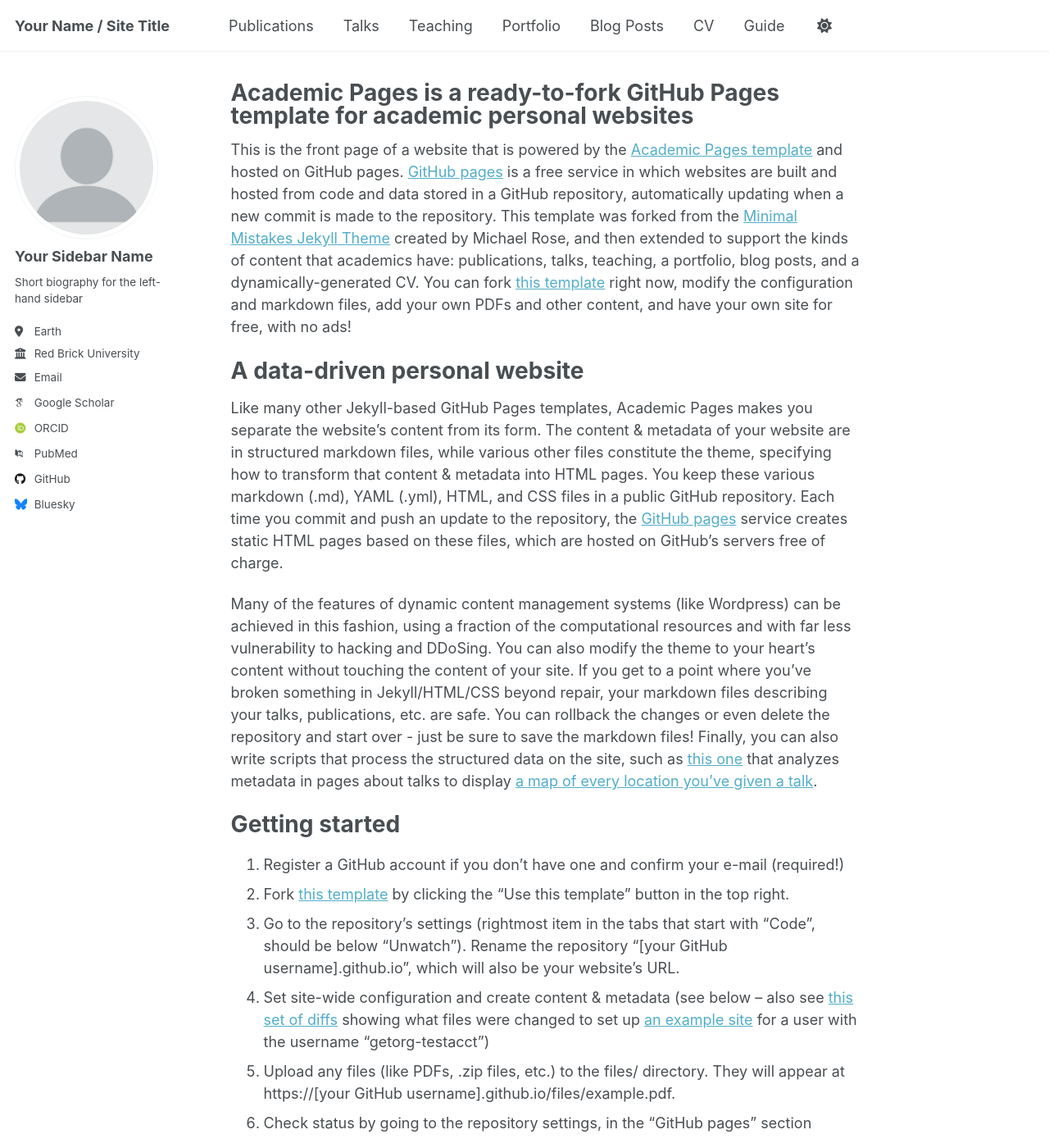
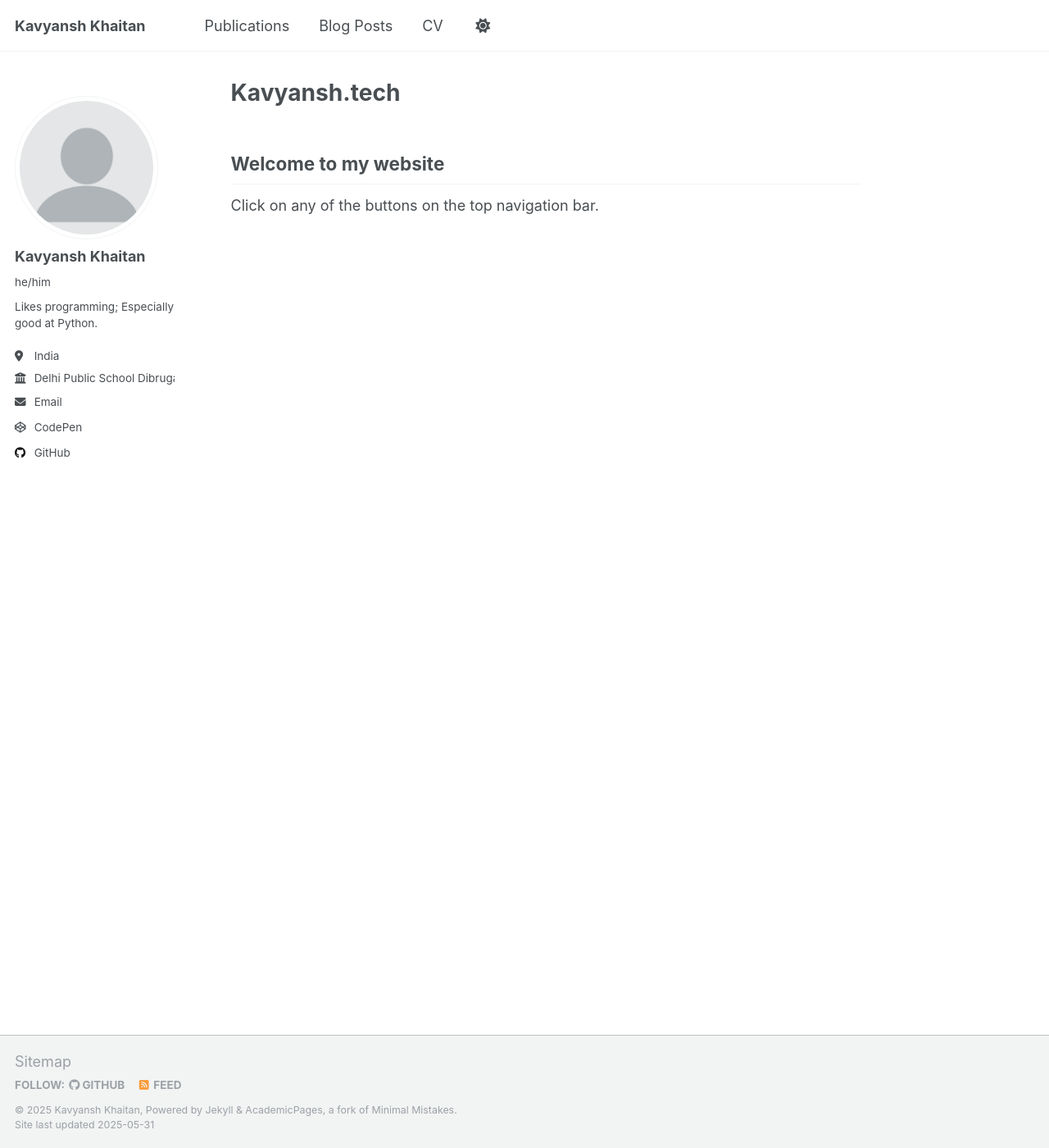
Before and after one commit to KavyanshKhaitan2/kavyansh.tech, a Jekyll site: the page built from _pages/about.md, in a window 1280 px wide and 1400 px high. Shown: the whole window at 82% size. Built offline with Jekyll 4.4.1, drawn with Linux system fonts in a browser that asks for light colours; some web fonts are replaced; some of the changed text lies outside the part shown.

Commit message:
Initial update

```diff
--- a/_config.yml
+++ b/_config.yml
@@ -9,13 +9,13 @@
 # Basic Site Settings
 locale                   : "en-US"
 site_theme               : "default"
-title                    : "Your Name / Site Title"
+title                    : "Kavyansh Khaitan"
 title_separator          : "-"
-name                     : &name "Your Name"
-description              : &description "personal description"
-url                      : https://academicpages.github.io # the base hostname & protocol for your site e.g. "https://[your GitHub username].github.io" or if you already have some other page hosted on Github then use "https://[your GitHub username].github.io/[Your Repo Name]"
-baseurl                  : "" # the subpath of your site, e.g. "/blog"
-repository               : "academicpages/academicpages.github.io"
+name                     : &name "Kavyansh Khaitan"
+description              : &description "i like coding"
+url                      : # https://kavyansh.tech # the base hostname & protocol for your site e.g. "https://[your GitHub username].github.io" or if you already have some other page hosted on Github then use "https://[your GitHub username].github.io/[Your Repo Name]"
+baseurl                  : "/" # the subpath of your site, e.g. "/blog"
+repository               : "kavyanshkhaitan2/kavyansh.tech"
 
 # Site Author - The following control what appear as part of the author content on the side bar.
 #               If a field is blank the icon and link will not appear, otherwise it will be shown.
@@ -23,35 +23,35 @@
 author:
   # Biographic information
   avatar           : "profile.png"
-  name             : "Your Sidebar Name"
-  pronouns         : # example: "she/her"
-  bio              : "Short biography for the left-hand sidebar"
-  location         : "Earth"
-  employer         : "Red Brick University"
-  uri              : # URL
-  email            : "none@example.org"
+  name             : "Kavyansh Khaitan"
+  pronouns         : "he/him" # example: "she/her"
+  bio              : "Likes programming; Especially good at Python."
+  location         : "India"
+  employer         : "Delhi Public School Dibrugarh"
+  uri              : # "https://kavyansh.tech" # URL
+  email            : "kavyanshkhaitan11@gmail.com"
 
   # Academic websites
   academia         : # URL
   arxiv            : # URL - Update with the correct link to your profile
-  googlescholar    : "https://scholar.google.com/citations?user=PS_CX0AAAAAJ"
+  googlescholar    : # "https://scholar.google.com/citations?user=PS_CX0AAAAAJ"
   impactstory      : # URL
-  orcid            : "http://orcid.org/yourorcidurl"
+  orcid            : # "http://orcid.org/yourorcidurl"
   semantic         : # URL
-  pubmed           : "https://www.ncbi.nlm.nih.gov/pubmed/?term=john+snow"
+  pubmed           : # "https://www.ncbi.nlm.nih.gov/pubmed/?term=john+snow"
   researchgate     : # URL
   scopus           : # URL
 
   # Repositories and software development
   bitbucket        : # Username - Update with your username on the site
-  codepen          : # Username
+  codepen          : "Kavyansh" # Username
   dribbble         : # Username
-  github           : "academicpages"
+  github           : "KavyanshKhaitan2" # Username
   kaggle           : # Username
   stackoverflow    : # User number or user number and name (i.e., use "1" or "1/jeff-atwood")
 
   # Social media
-  bluesky          : "bsky.app" # Replace this with you Bluesky username
+  bluesky          : # "bsky.app" # Replace this with you Bluesky username
   facebook         : # Username
   flickr           : # Username
   foursquare       : # Username
@@ -73,7 +73,7 @@
   weibo            : # Username
   wikipedia        : # Username
   xing             : # Username
-  youtube          : # Username
+  youtube          : # "@KavyanshKhaitan" # Username
   zhihu            : # Username
 
 # Publication Category - The following the list of publication categories and their headings
@@ -86,7 +86,7 @@
     title: 'Conference Papers'
 
 # Site Settings
-teaser                   :  # filename of teaser fallback teaser image placed in /images/, .e.g. "500x300.png"
+teaser                   : "500x300.png" # filename of teaser fallback teaser image placed in /images/, .e.g. "500x300.png"
 breadcrumbs              : false # true, false (default)
 words_per_minute         : 160
 future                   : true
--- a/_pages/about.md
+++ b/_pages/about.md
@@ -1,49 +1,53 @@
 ---
 permalink: /
-title: "Academic Pages is a ready-to-fork GitHub Pages template for academic personal websites"
+title: "Kavyansh.tech"
 author_profile: true
 redirect_from:
   - /about/
   - /about.html
 ---
 
-This is the front page of a website that is powered by the [Academic Pages template](https://github.com/academicpages/academicpages.github.io) and hosted on GitHub pages. [GitHub pages](https://pages.github.com) is a free service in which websites are built and hosted from code and data stored in a GitHub repository, automatically updating when a new commit is made to the repository. This template was forked from the [Minimal Mistakes Jekyll Theme](https://mmistakes.github.io/minimal-mistakes/) created by Michael Rose, and then extended to support the kinds of content that academics have: publications, talks, teaching, a portfolio, blog posts, and a dynamically-generated CV. You can fork [this template](https://github.com/academicpages/academicpages.github.io) right now, modify the configuration and markdown files, add your own PDFs and other content, and have your own site for free, with no ads!
+Welcome to my website
+---
+Click on any of the buttons on the top navigation bar.
 
-A data-driven personal website
+<!-- This is the front page of a website that is powered by the [Academic Pages template](https://github.com/academicpages/academicpages.github.io) and hosted on GitHub pages. [GitHub pages](https://pages.github.com) is a free service in which websites are built and hosted from code and data stored in a GitHub repository, automatically updating when a new commit is made to the repository. This template was forked from the [Minimal Mistakes Jekyll Theme](https://mmistakes.github.io/minimal-mistakes/) created by Michael Rose, and then extended to support the kinds of content that academics have: publications, talks, teaching, a portfolio, blog posts, and a dynamically-generated CV. You can fork [this template](https://github.com/academicpages/academicpages.github.io) right now, modify the configuration and markdown files, add your own PDFs and other content, and have your own site for free, with no ads! -->
+
+<!-- A data-driven personal website
 ======
-Like many other Jekyll-based GitHub Pages templates, Academic Pages makes you separate the website's content from its form. The content & metadata of your website are in structured markdown files, while various other files constitute the theme, specifying how to transform that content & metadata into HTML pages. You keep these various markdown (.md), YAML (.yml), HTML, and CSS files in a public GitHub repository. Each time you commit and push an update to the repository, the [GitHub pages](https://pages.github.com/) service creates static HTML pages based on these files, which are hosted on GitHub's servers free of charge.
+Like many other Jekyll-based GitHub Pages templates, Academic Pages makes you separate the website's content from its form. The content & metadata of your website are in structured markdown files, while various other files constitute the theme, specifying how to transform that content & metadata into HTML pages. You keep these various markdown (.md), YAML (.yml), HTML, and CSS files in a public GitHub repository. Each time you commit and push an update to the repository, the [GitHub pages](https://pages.github.com/) service creates static HTML pages based on these files, which are hosted on GitHub's servers free of charge. -->
 
-Many of the features of dynamic content management systems (like Wordpress) can be achieved in this fashion, using a fraction of the computational resources and with far less vulnerability to hacking and DDoSing. You can also modify the theme to your heart's content without touching the content of your site. If you get to a point where you've broken something in Jekyll/HTML/CSS beyond repair, your markdown files describing your talks, publications, etc. are safe. You can rollback the changes or even delete the repository and start over - just be sure to save the markdown files! Finally, you can also write scripts that process the structured data on the site, such as [this one](https://github.com/academicpages/academicpages.github.io/blob/master/talkmap.ipynb) that analyzes metadata in pages about talks to display [a map of every location you've given a talk](https://academicpages.github.io/talkmap.html).
+<!-- Many of the features of dynamic content management systems (like Wordpress) can be achieved in this fashion, using a fraction of the computational resources and with far less vulnerability to hacking and DDoSing. You can also modify the theme to your heart's content without touching the content of your site. If you get to a point where you've broken something in Jekyll/HTML/CSS beyond repair, your markdown files describing your talks, publications, etc. are safe. You can rollback the changes or even delete the repository and start over - just be sure to save the markdown files! Finally, you can also write scripts that process the structured data on the site, such as [this one](https://github.com/academicpages/academicpages.github.io/blob/master/talkmap.ipynb) that analyzes metadata in pages about talks to display [a map of every location you've given a talk](https://academicpages.github.io/talkmap.html). -->
 
-Getting started
+<!-- Getting started
 ======
 1. Register a GitHub account if you don't have one and confirm your e-mail (required!)
 1. Fork [this template](https://github.com/academicpages/academicpages.github.io) by clicking the "Use this template" button in the top right.
 1. Go to the repository's settings (rightmost item in the tabs that start with "Code", should be below "Unwatch"). Rename the repository "[your GitHub username].github.io", which will also be your website's URL.
 1. Set site-wide configuration and create content & metadata (see below -- also see [this set of diffs](http://archive.is/3TPas) showing what files were changed to set up [an example site](https://getorg-testacct.github.io) for a user with the username "getorg-testacct")
 1. Upload any files (like PDFs, .zip files, etc.) to the files/ directory. They will appear at https://[your GitHub username].github.io/files/example.pdf.
-1. Check status by going to the repository settings, in the "GitHub pages" section
+1. Check status by going to the repository settings, in the "GitHub pages" section -->
 
-Site-wide configuration
+<!-- Site-wide configuration
 ------
-The main configuration file for the site is in the base directory in [_config.yml](https://github.com/academicpages/academicpages.github.io/blob/master/_config.yml), which defines the content in the sidebars and other site-wide features. You will need to replace the default variables with ones about yourself and your site's github repository. The configuration file for the top menu is in [_data/navigation.yml](https://github.com/academicpages/academicpages.github.io/blob/master/_data/navigation.yml). For example, if you don't have a portfolio or blog posts, you can remove those items from that navigation.yml file to remove them from the header.
+The main configuration file for the site is in the base directory in [_config.yml](https://github.com/academicpages/academicpages.github.io/blob/master/_config.yml), which defines the content in the sidebars and other site-wide features. You will need to replace the default variables with ones about yourself and your site's github repository. The configuration file for the top menu is in [_data/navigation.yml](https://github.com/academicpages/academicpages.github.io/blob/master/_data/navigation.yml). For example, if you don't have a portfolio or blog posts, you can remove those items from that navigation.yml file to remove them from the header.  -->
 
-Create content & metadata
+<!-- Create content & metadata
 ------
-For site content, there is one markdown file for each type of content, which are stored in directories like _publications, _talks, _posts, _teaching, or _pages. For example, each talk is a markdown file in the [_talks directory](https://github.com/academicpages/academicpages.github.io/tree/master/_talks). At the top of each markdown file is structured data in YAML about the talk, which the theme will parse to do lots of cool stuff. The same structured data about a talk is used to generate the list of talks on the [Talks page](https://academicpages.github.io/talks), each [individual page](https://academicpages.github.io/talks/2012-03-01-talk-1) for specific talks, the talks section for the [CV page](https://academicpages.github.io/cv), and the [map of places you've given a talk](https://academicpages.github.io/talkmap.html) (if you run this [python file](https://github.com/academicpages/academicpages.github.io/blob/master/talkmap.py) or [Jupyter notebook](https://github.com/academicpages/academicpages.github.io/blob/master/talkmap.ipynb), which creates the HTML for the map based on the contents of the _talks directory).
+For site content, there is one markdown file for each type of content, which are stored in directories like _publications, _talks, _posts, _teaching, or _pages. For example, each talk is a markdown file in the [_talks directory](https://github.com/academicpages/academicpages.github.io/tree/master/_talks). At the top of each markdown file is structured data in YAML about the talk, which the theme will parse to do lots of cool stuff. The same structured data about a talk is used to generate the list of talks on the [Talks page](https://academicpages.github.io/talks), each [individual page](https://academicpages.github.io/talks/2012-03-01-talk-1) for specific talks, the talks section for the [CV page](https://academicpages.github.io/cv), and the [map of places you've given a talk](https://academicpages.github.io/talkmap.html) (if you run this [python file](https://github.com/academicpages/academicpages.github.io/blob/master/talkmap.py) or [Jupyter notebook](https://github.com/academicpages/academicpages.github.io/blob/master/talkmap.ipynb), which creates the HTML for the map based on the contents of the _talks directory). -->
 
-**Markdown generator**
+<!-- **Markdown generator**
 
 The repository includes [a set of Jupyter notebooks](https://github.com/academicpages/academicpages.github.io/tree/master/markdown_generator
-) that converts a CSV containing structured data about talks or presentations into individual markdown files that will be properly formatted for the Academic Pages template. The sample CSVs in that directory are the ones I used to create my own personal website at stuartgeiger.com. My usual workflow is that I keep a spreadsheet of my publications and talks, then run the code in these notebooks to generate the markdown files, then commit and push them to the GitHub repository.
+) that converts a CSV containing structured data about talks or presentations into individual markdown files that will be properly formatted for the Academic Pages template. The sample CSVs in that directory are the ones I used to create my own personal website at stuartgeiger.com. My usual workflow is that I keep a spreadsheet of my publications and talks, then run the code in these notebooks to generate the markdown files, then commit and push them to the GitHub repository. -->
 
-How to edit your site's GitHub repository
+<!-- How to edit your site's GitHub repository
 ------
-Many people use a git client to create files on their local computer and then push them to GitHub's servers. If you are not familiar with git, you can directly edit these configuration and markdown files directly in the github.com interface. Navigate to a file (like [this one](https://github.com/academicpages/academicpages.github.io/blob/master/_talks/2012-03-01-talk-1.md) and click the pencil icon in the top right of the content preview (to the right of the "Raw | Blame | History" buttons). You can delete a file by clicking the trashcan icon to the right of the pencil icon. You can also create new files or upload files by navigating to a directory and clicking the "Create new file" or "Upload files" buttons.
+Many people use a git client to create files on their local computer and then push them to GitHub's servers. If you are not familiar with git, you can directly edit these configuration and markdown files directly in the github.com interface. Navigate to a file (like [this one](https://github.com/academicpages/academicpages.github.io/blob/master/_talks/2012-03-01-talk-1.md) and click the pencil icon in the top right of the content preview (to the right of the "Raw | Blame | History" buttons). You can delete a file by clicking the trashcan icon to the right of the pencil icon. You can also create new files or upload files by navigating to a directory and clicking the "Create new file" or "Upload files" buttons.  -->
 
-Example: editing a markdown file for a talk
-![Editing a markdown file for a talk](/images/editing-talk.png)
+<!-- Example: editing a markdown file for a talk
+![Editing a markdown file for a talk](/images/editing-talk.png) -->
 
-For more info
+<!-- For more info
 ------
-More info about configuring Academic Pages can be found in [the guide](https://academicpages.github.io/markdown/), the [growing wiki](https://github.com/academicpages/academicpages.github.io/wiki), and you can always [ask a question on GitHub](https://github.com/academicpages/academicpages.github.io/discussions). The [guides for the Minimal Mistakes theme](https://mmistakes.github.io/minimal-mistakes/docs/configuration/) (which this theme was forked from) might also be helpful.
+More info about configuring Academic Pages can be found in [the guide](https://academicpages.github.io/markdown/), the [growing wiki](https://github.com/academicpages/academicpages.github.io/wiki), and you can always [ask a question on GitHub](https://github.com/academicpages/academicpages.github.io/discussions). The [guides for the Minimal Mistakes theme](https://mmistakes.github.io/minimal-mistakes/docs/configuration/) (which this theme was forked from) might also be helpful. -->
--- a/_portfolio/portfolio-2.html
+++ b/_portfolio/portfolio-2.html
@@ -4,4 +4,5 @@
 collection: portfolio
 ---
 
-This is an item in your portfolio. It can be have images or nice text. If you name the file .md, it will be parsed as markdown. If you name the file .html, it will be parsed as HTML.
+This is an item in your portfolio. It can be have images or nice text. If you name the file .md, it will
+be parsed as markdown. If you name the file .html, it will be parsed as HTML.
```
Also changed, not shown: _data/navigation.yml (+8 -8 lines), _pages/cv-json.md (+1 -1 lines), _pages/cv.md (+23 -12 lines), _posts/2012-08-14-blog-post-1.md (deleted, +0 -20 lines), _posts/2013-08-14-blog-post-2.md (deleted, +0 -20 lines), _posts/2014-08-14-blog-post-3.md (deleted, +0 -20 lines), _posts/2015-08-14-blog-post-4.md (deleted, +0 -20 lines), _posts/2025-05-31-setting-up-my-site.md (added, +9 -0 lines), _posts/2199-01-01-future-post.md (deleted, +0 -11 lines).
